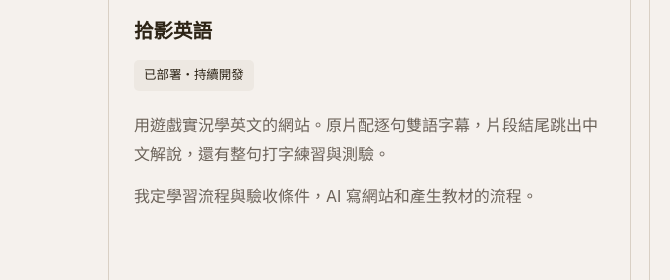
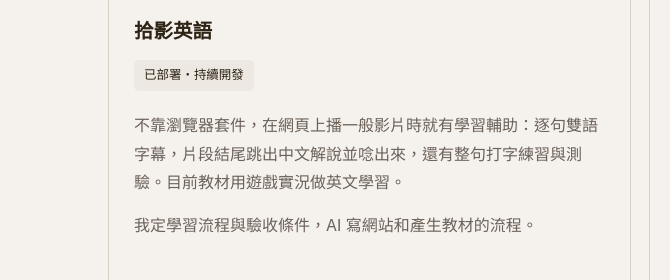
Before and after one commit to retroisall/personal-portfolio, a plain HTML site: page index.html in a window 1280 px wide. Shown: the part 6371-6651 px from the top of the page, 0-670 px from the left. Drawn offline with Linux system fonts and the light colour scheme.

Commit message:
拾影英語卡改寫定位：不依賴套件、播放時輔助與朗讀
Co-Authored-By: Claude Opus 5.5 <noreply@anthropic.com>

```diff
--- a/index.html
+++ b/index.html
@@ -86,7 +86,7 @@ h1{font-size:clamp(2.1rem,4.7vw,3.35rem)}.intro{font-size:1rem}.stat strong{font
 <div class="project-grid">
 <article class="project project-small"><figure class="project-media"><img src="assets/works/lifenotes.jpg" alt="Life Notes Agent 側邊欄：一邊看貼文一邊和 AI 討論" loading="lazy"></figure><div><h3>Life Notes Agent</h3><span class="status">個人使用・持續開發</span></div><div class="project-copy"><p>讓 AI Agent 能讀網頁、看影片的 Chrome 側邊欄助理。逛社群貼文或看影片時，AI 先讀取頁面內容或抓影片字幕；我用麥克風跟它討論議題，回答用語音（TTS）唸出來。討論的結論存成本機的 Obsidian 筆記，之後能回頭搜尋。</p><p>我定功能規格、驗收條件並測試，AI 寫程式；每次改版跑單元測試與 E2E 回歸。</p></div></article>
 <article class="project project-small"><figure class="project-media media-portrait"><video src="assets/works/ffa.mp4" poster="assets/works/ffa.jpg" muted loop playsinline autoplay preload="metadata" aria-label="FFA 不朽之旅自動戰鬥畫面"></video></figure><div><h3>FFA 不朽之旅</h3><span class="status">個人練習・持續開發</span></div><div class="project-copy"><p>瀏覽器裡的像素風 RPG 原型：自動戰鬥、職業與技能、出戰牌組。最近加了三轉，8 個職業、24 個技能，含條件觸發、召喚與嘲諷。</p><p>我先寫設計提案、定數值與驗收條件，AI 分段實作；每段都配 Playwright 測試，把技能數值逐條和設計比對。</p></div></article>
-<article class="project project-small"><figure class="project-media"><video src="assets/works/twlearner.mp4" poster="assets/works/twlearner.jpg" muted loop playsinline autoplay preload="metadata" aria-label="拾影英語學習頁：逐句字幕與片段解說"></video></figure><div><h3>拾影英語</h3><span class="status">已部署・持續開發</span></div><div class="project-copy"><p>用遊戲實況學英文的網站。原片配逐句雙語字幕，片段結尾跳出中文解說，還有整句打字練習與測驗。</p><p>我定學習流程與驗收條件，AI 寫網站和產生教材的流程。</p></div></article>
+<article class="project project-small"><figure class="project-media"><video src="assets/works/twlearner.mp4" poster="assets/works/twlearner.jpg" muted loop playsinline autoplay preload="metadata" aria-label="拾影英語學習頁：逐句字幕與片段解說"></video></figure><div><h3>拾影英語</h3><span class="status">已部署・持續開發</span></div><div class="project-copy"><p>不靠瀏覽器套件，在網頁上播一般影片時就有學習輔助：逐句雙語字幕，片段結尾跳出中文解說並唸出來，還有整句打字練習與測驗。目前教材用遊戲實況做英文學習。</p><p>我定學習流程與驗收條件，AI 寫網站和產生教材的流程。</p></div></article>
 <article class="project project-small"><div class="media-pair"><figure class="project-media media-portrait"><video src="assets/works/ai-movie-jar.mp4" poster="assets/works/ai-movie-jar.jpg" muted loop playsinline autoplay preload="metadata" aria-label="監獄與抹醬新聞短片片段"></video></figure><figure class="project-media media-portrait"><video src="assets/works/ai-movie-cruise.mp4" poster="assets/works/ai-movie-cruise.jpg" muted loop playsinline autoplay preload="metadata" aria-label="郵輪新聞短片片段"></video></figure></div><div><h3>短影音自動產生流程</h3><span class="status">個人使用・持續開發</span><a class="project-link" href="https://youtube.com/shorts/xz0P9DqoNQw" target="_blank" rel="noopener noreferrer">成品一</a> ・ <a class="project-link" href="https://youtube.com/shorts/r3dLM22EyMg" target="_blank" rel="noopener noreferrer">成品二</a></div><div class="project-copy"><p>輸入文案與圖片，自動配音、上字幕、合成直式短片。用它做國際新聞短片，已上傳 YouTube Shorts。</p><p>我寫文案、挑素材、定每一鏡的內容，AI 寫合成流程。</p></div></article>
 <article class="project project-small"><figure class="project-media"><video src="assets/works/finmind.mp4" poster="assets/works/finmind.jpg" muted loop playsinline autoplay preload="metadata" aria-label="台股看盤頁導覽"></video></figure><div><h3>台股看盤與選股助手</h3><span class="status">個人使用・持續開發</span></div><div class="project-copy"><p>串接台股公開資料 API，做了看盤頁、每日盤勢摘要，以及條件觸發時的買進提示（影片中為模擬畫面）。下單助手設計了防呆，尚未實際連線下單。</p><p>我定選股條件與防呆規則，AI 寫程式。</p></div></article>
 <article class="project project-small"><div><h3>語音對話工具</h3><span class="status">個人使用・早期雛形</span></div><div class="project-copy"><p>Life Notes Agent 的早期雛形，像打電話一樣跟 AI 對話的桌面程式，只做對話、不讀取資料。講完停一下就自動送出，AI 的回答直接唸出來，唸完自動恢復收音，不用碰按鍵；會比對聲紋只聽本人，並自動做繁簡轉換、修正專有名詞。</p><p>我定使用流程並實測麥克風、辨識與回應速度，AI 寫程式。</p></div></article>
```
